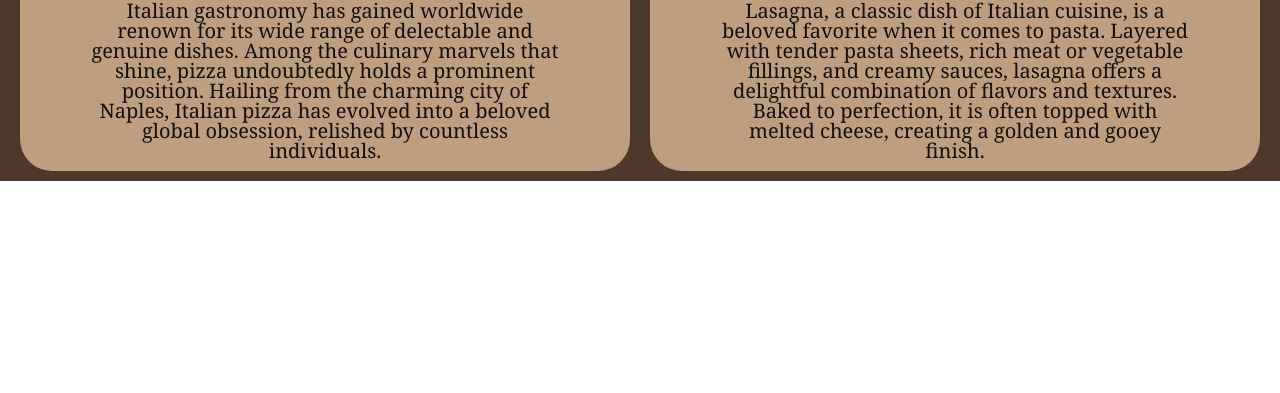
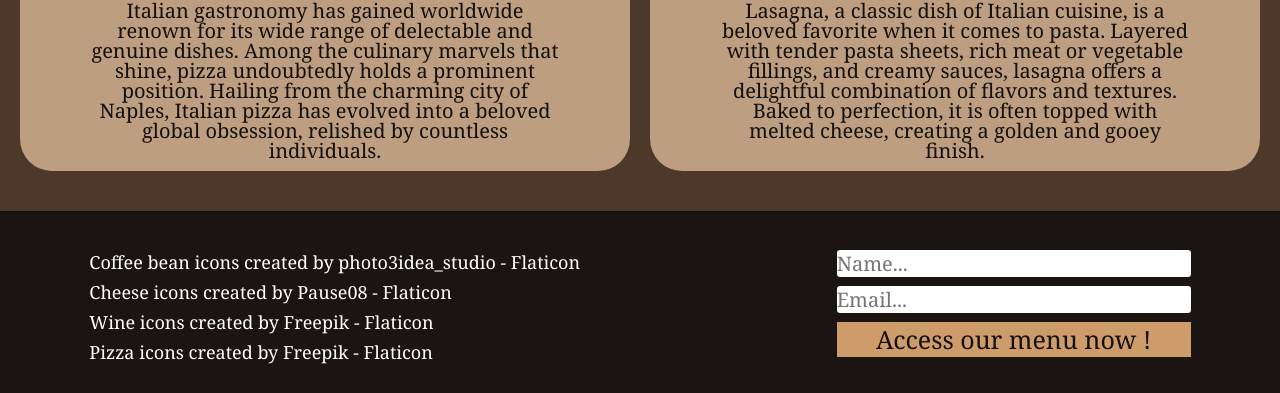
Before and after one commit to Victory-S29/scss-landing-page, a plain HTML site: page index.html in a window 1280 px wide. Shown: the part 2578-2971 px from the top of the page. Before the commit the page ends 2759 px from the top, so only its background shows below. Drawn offline with Linux system fonts and the light colour scheme.

Commit message:
added footer

```diff
--- a/index.html
+++ b/index.html
@@ -97,13 +97,38 @@
         </div>
     </section>
 
-    <!-- <a href="https://www.flaticon.com/free-icons/coffee-bean" title="coffee bean icons">Coffee bean icons created by
-        photo3idea_studio - Flaticon</a>
-    <a href="https://www.flaticon.com/free-icons/cheese" title="cheese icons">Cheese icons created by Pause08 -
-        Flaticon</a>
-    <a href="https://www.flaticon.com/free-icons/wine" title="wine icons">Wine icons created by Freepik - Flaticon</a>
-    <a href="https://www.flaticon.com/free-icons/pizza" title="pizza icons">Pizza icons created by Freepik -
-        Flaticon</a> -->
+    <footer class="footer">
+        <ul class="footer-icons-list">
+            <li class="footer-icons-list--item">
+                <a class="footer-icons-list--item-link" href="https://www.flaticon.com/free-icons/coffee-bean"
+                    title="coffee bean icons">Coffee bean icons
+                    created by
+                    photo3idea_studio - Flaticon</a>
+            </li>
+            <li class="footer-icons-list--item">
+                <a class="footer-icons-list--item-link" href="https://www.flaticon.com/free-icons/cheese"
+                    title="cheese icons">Cheese icons created by
+                    Pause08 - Flaticon</a>
+            </li>
+            <li class="footer-icons-list--item">
+                <a class="footer-icons-list--item-link" href="https://www.flaticon.com/free-icons/wine"
+                    title="wine icons">Wine icons created by Freepik -
+                    Flaticon</a>
+            </li>
+            <li class="footer-icons-list--item">
+                <a class="footer-icons-list--item-link" href="https://www.flaticon.com/free-icons/pizza"
+                    title="pizza icons">Pizza icons created by Freepik
+                    - Flaticon</a>
+            </li>
+        </ul>
+
+        <form class="footer--form">
+            <input class="footer--form__input" type="text" placeholder="Name..." />
+            <input class="footer--form__input" type="email" placeholder="Email..." />
+            <button type="button" class="footer--form__button">Access our menu now !</button>
+        </form>
+    </footer>
+
 </body>
 
 </html>
--- /dev/null
+++ b/styles/_footer-style.scss
@@ -0,0 +1,52 @@
+.footer {
+    background-color: $footer-background;
+    border-top: 2px solid $btn-text;
+    display: flex;
+    align-items: center;
+    justify-content: space-evenly;
+    padding: 30px 50px;
+    @media screen and (max-width: $lg) {
+        flex-direction: column;
+        gap: 30px;
+    }
+    .footer-icons-list {
+        width: 60%;
+        list-style: none;
+        @media screen and (max-width: $lg) {
+            width: 90%;
+        }
+        .footer-icons-list--item {
+            margin-top: 10px;
+            @media screen and (max-width: $lg) {
+                text-align: center;
+            }
+            .footer-icons-list--item-link {
+                @include def_text("Georgia", normal, 200, 18px, 100%, white);
+                text-decoration: none;
+            }
+        }
+    }
+    .footer--form {
+        width: 30%;
+        display: flex;
+        flex-direction: column;
+        gap: 9px;
+        @media screen and (max-width: $lg) {
+            width: 90%;
+        }
+        .footer--form__input {
+            @include def_text("Georgia", normal, 200, 20px, 100%, $btn-text);
+            color: $btn-text;
+            border: none;
+            border-radius: 0.2rem;
+            ::placeholder {
+                color: $btn-text;
+            }
+        }
+        .footer--form__button {
+            @include def_btn($footer-btn, 0, 5px 36px, none);
+            @include def_text("Georgia", normal, 200, 25px, 100%, $btn-text);
+            cursor: pointer;
+        }
+    }
+}
--- a/styles/_recipes-section.scss
+++ b/styles/_recipes-section.scss
@@ -6,11 +6,11 @@
     grid-template-columns: 1fr 1fr;
     grid-template-rows: 1fr 1fr;
     gap: 20px;
-    padding: 10px 20px;
+    padding: 10px 20px 40px 20px;
 
     @media screen and (max-width: $lg) {
         grid-template-columns:1fr;
-        grid-template-rows: repeat(2 1fr);
+        grid-template-rows: repeat(2, 1fr);
     }
 
     .recipes-section__block {
--- a/styles/_vars.scss
+++ b/styles/_vars.scss
@@ -8,6 +8,8 @@ $main-background-gradient-second: #0b0909c0;
 $main-background: #13100e;
 $adv-background-gradient: #13100e15;
 $recipes-background: #4e382a;
+$footer-background: #1a1512;
+$footer-btn: #ce9c6a;
 
 $accent-color: #bd9e80;
 $btn-text: #13100e;
--- a/styles/page-style.scss
+++ b/styles/page-style.scss
@@ -10,3 +10,4 @@
 @import "./advantages-section";
 @import "./advertisement-section";
 @import "./recipes-section";
+@import "./footer-style";
```
Also changed, not shown: styles/page-style.css, 1 other file.
